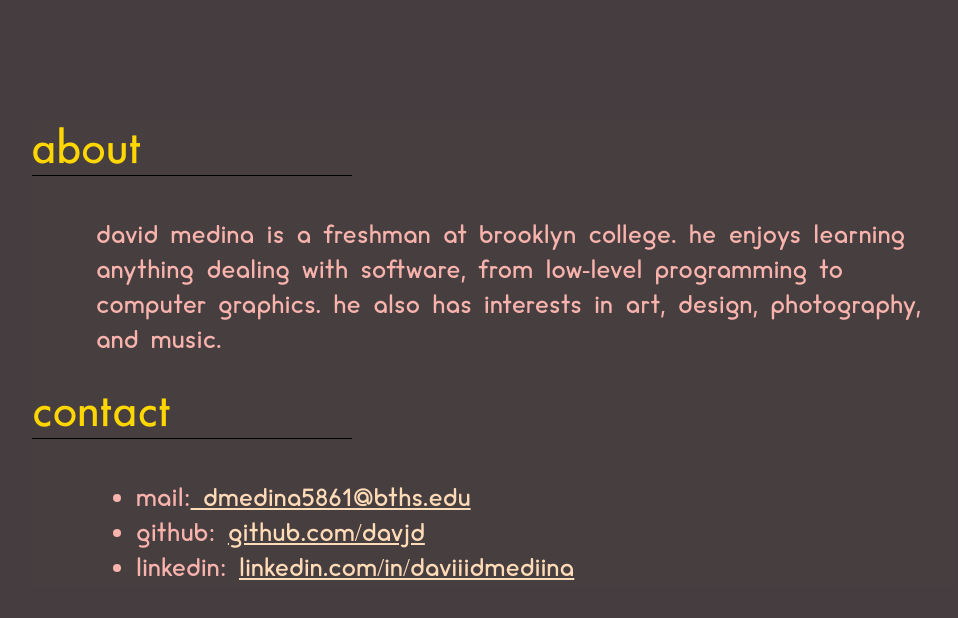
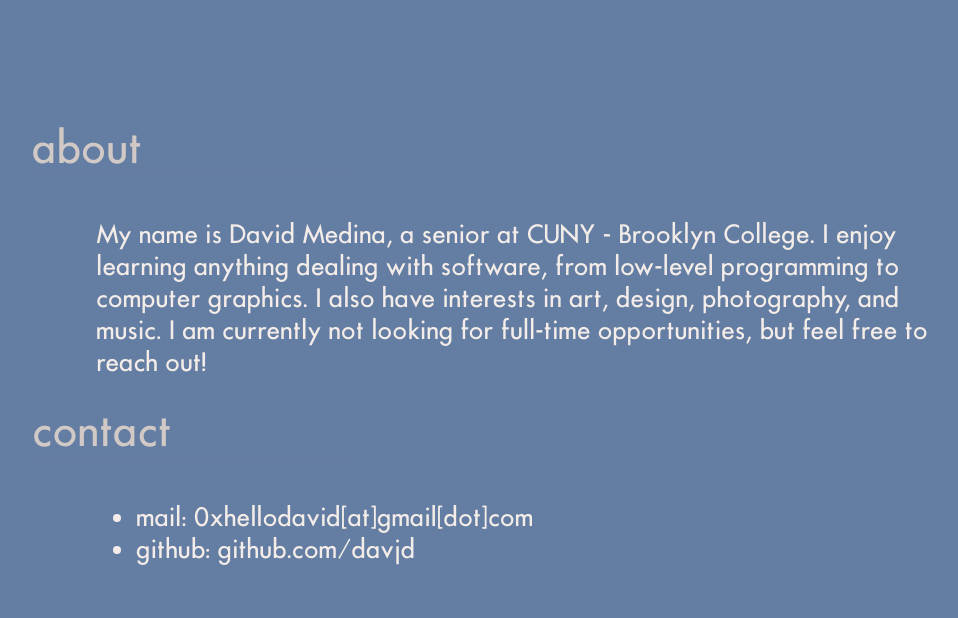
Before and after one commit to davjd/profile, a plain HTML site: page index.html in a window 1280 px wide. Shown: the whole page, without its empty margins (160-1118 px from the left). Drawn offline with Linux system fonts and the light colour scheme.

Commit message:
Updated some stuff for classwork.

```diff
--- a/index.html
+++ b/index.html
@@ -5,8 +5,7 @@
     <meta charset="utf-8">
     <meta http-equiv="X-UA-Compatible" content="IE=edge">
     <meta name="viewport" content="width=device-width, initial-scale=1">
-    <title>This looks better on mobile...</title>
-
+    <title>David Medina</title>
     <link rel="stylesheet" href="style.css">
 
 
@@ -16,14 +15,13 @@
     <div id = "mid-body">
         <div id = "m-1">
             <p class = "header">about</p>
-            <p class = "body-txt">david medina is a freshman at brooklyn college. he enjoys learning anything dealing with software, from low-level programming to computer graphics. he also has interests in art, design, photography, and music.</p>
+            <p class = "body-txt">My name is David Medina, a senior at CUNY - Brooklyn College. I enjoy learning anything dealing with software, from low-level programming to computer graphics. I also have interests in art, design, photography, and music. I am currently not looking for full-time opportunities, but feel free to reach out!</p>
         </div>
         <div id = "m-2">
             <p class = "header">contact</p>
             <ul class = "body-txt">
-                <li>mail:<a href="mailto:dmedina5861@bths.edu?Subject=Hello." target="_top"> dmedina5861@bths.edu</a></li>
+                <li>mail:<a href="mailto:0xhellodavid@gmail.com?Subject=Hello." target="_top"> 0xhellodavid[at]gmail[dot]com</a></li>
                 <li> github: <a href="https://github.com/davjd"> github.com/davjd</a></li>
-                <li> linkedin: <a href="https://linkedin.com/in/dav-medina"> linkedin.com/in/daviiidmediina</a></li>
             </ul>
 
         </div>
--- a/style.css
+++ b/style.css
@@ -1,10 +1,3 @@
-
-
-@font-face {
-    font-family: a;
-    src: url("fonts/cream-DEMO.ttf");
-}
-
 @font-face {
     font-family: b;
     src: url("fonts/fut.ttf");
@@ -13,10 +6,10 @@
 body{
     top: 0px;
     margin:0px;
-    font-family: a;
-    color: #f8b3ad;
+    font-family: b;
+    color: rgba(247, 240, 233, 0.973);
     font-size: 1.1em;
-    background-color:#453D3F;
+    background-color:rgba(46, 80, 131, 0.74);
 
 }
 
@@ -26,7 +19,6 @@ body{
     width: 40vw;
     top: 20vh;
     left: 31vw;
-    background-color: rgba(166,104,88,.02);
 }
 
 
@@ -38,33 +30,28 @@ body{
 
 
 .header{
-    color: rgba(255,215,0,1);
+    color: rgba(212, 204, 198, 0.973);
     font-weight: 400;
     margin-top: 0vh;
     font-family: b;
     font-size: 1.5em;
     width: 7vw;
-    border-bottom: 1px solid black;
+    border-bottom: 1px solid rgba(138, 44, 44, 0.027);
 
 }
 
 .body-txt{
     display: block;
     margin-left: 5vw;
-
 }
 
-.body-txt:hover{
-	background-color:white;
-}
-
-
 a{
-    color:rgba(255,219,183,1);
+    color:rgba(247, 240, 233, 0.973);
+    text-decoration: none;
 }
 
 a:hover{
-    color:rgba(0,0,0,1);
+    color:rgba(250, 208, 167, 0.514);
 }
 
 
```
